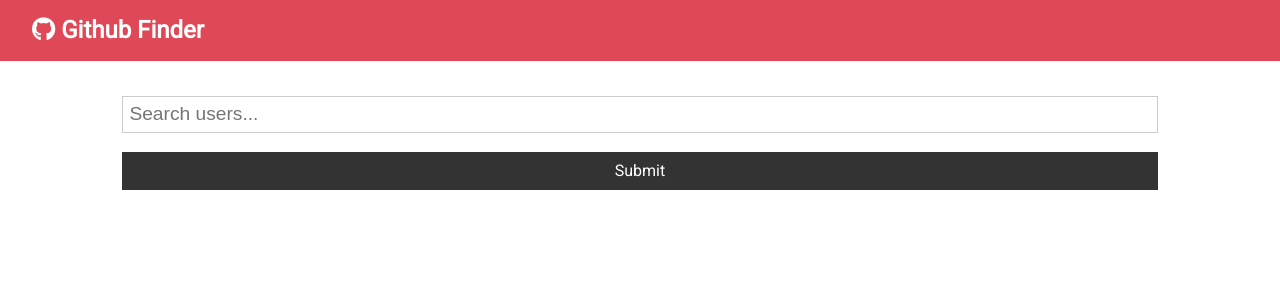
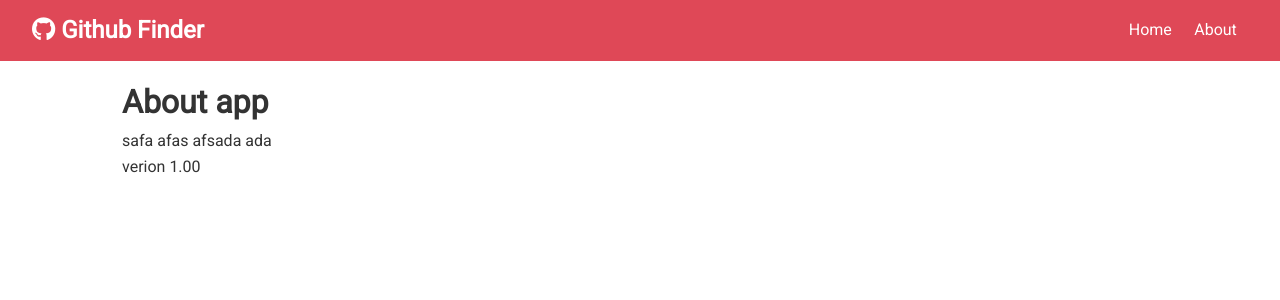
Before and after one commit to lkucharzyk/github-finder, a React (Create React App) app: page /about in a window 1280 px wide. Shown: the top 300 px of the page. Built offline with nearby package versions, Linux system fonts and the light colour scheme.

Commit message:
added about page with topbar menu

```diff
--- a/package.json
+++ b/package.json
@@ -9,6 +9,7 @@
     "axios": "^1.4.0",
     "react": "^18.2.0",
     "react-dom": "^18.2.0",
+    "react-router-dom": "^6.14.1",
     "react-scripts": "5.0.1",
     "web-vitals": "^2.1.4"
   },
--- a/src/App.js
+++ b/src/App.js
@@ -1,10 +1,12 @@
 import React, {Fragment, Component} from 'react';
+import { BrowserRouter as Router, Routes, Route  } from 'react-router-dom';
 import './App.css';
 import Navbar from './components/layouts/Navbar';
 import Users from './components/user/Users';
 import axios from 'axios';
 import Alert from './components/layouts/Alert';
 import Search from './components/user/Search';
+import About from './components/pages/About';
 
 class App extends Component{
   state ={
@@ -41,15 +43,26 @@ class App extends Component{
 
   render(){
     const {users, loading} = this.state;
-    return  (
+    return(
+      <Router>
         <div className='App'>
           <Navbar title="Github Finder" icon ="fa-brands fab fa-github"/>
           <div className="container">
             <Alert alert={this.state.alert} />
+            <Routes>
+              <Route exact path ='/' element={
+                <Fragment>
                   <Search searchUsers={this.searchUsers} setAlert={this.setAlert} clearUsers={this.clearUsers} showClear={users.length > 0 ? true : false}/>
                   <Users loading = {loading} users={users}/>
+                </Fragment>
+              }/>
+                <Route exact path='/about/' element={
+                  <About/>
+                }/>
+            </Routes>
           </div>
         </div>
+    </Router>
     )
   }
 }
--- a/src/components/layouts/Navbar.js
+++ b/src/components/layouts/Navbar.js
@@ -1,10 +1,19 @@
 import React from 'react';
 import PropTypes from 'prop-types'
+import {Link} from 'react-router-dom';
 
 const Navbar = ({icon, title}) =>{
     return (
         <nav className='navbar bg-primary'>
             <h1><i class={icon}></i> {title}</h1>
+            <ul>
+                <li>
+                    <Link to='/'>Home</Link>
+                </li>
+                <li>
+                    <Link to='about'>About</Link>
+                </li>
+            </ul>
         </nav>
     )
 }
--- /dev/null
+++ b/src/components/pages/About.js
@@ -0,0 +1,14 @@
+import React, {Fragment} from 'react';
+
+const About = ()=> {
+  return (
+    <Fragment>
+      <h1>
+        About app
+      </h1>
+      <p>safa afas afsada ada</p>
+      <p>verion 1.00</p>
+    </Fragment>
+  )
+}
+export default About
```
Also changed, not shown: 1 other file (tests, documents, lock files or other folders). Lines whose indentation alone changed are shown as unchanged.
